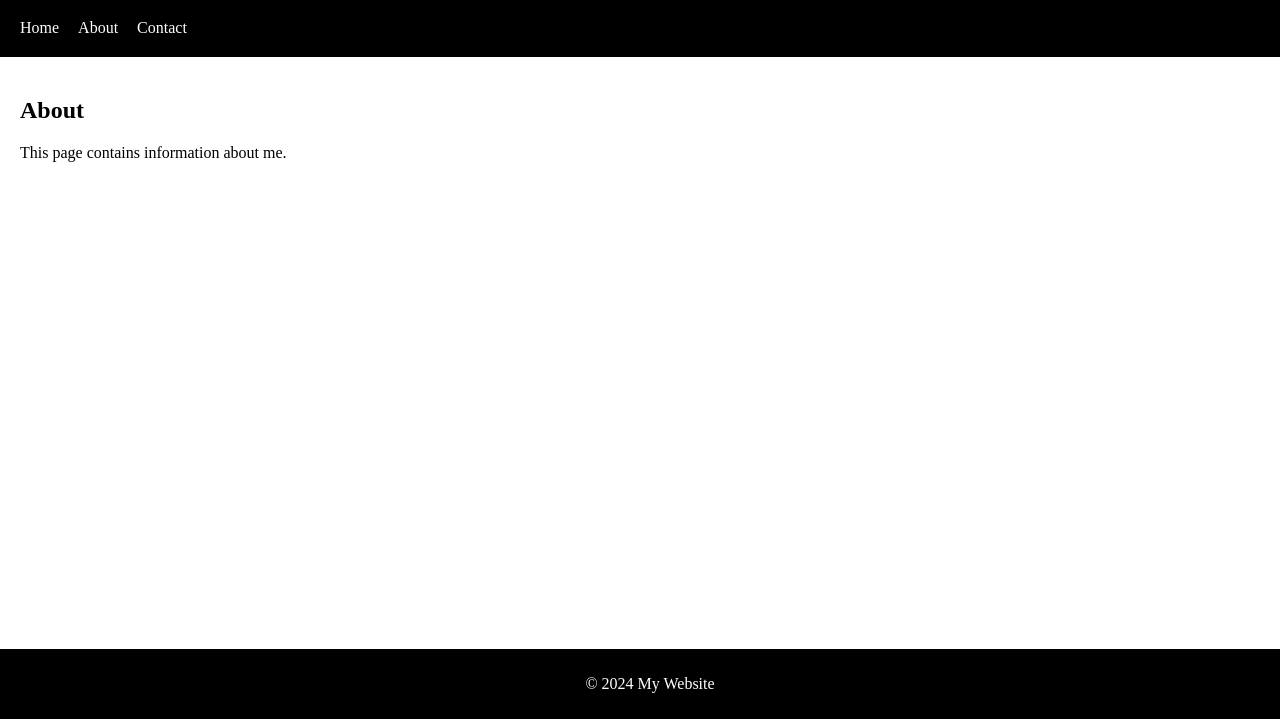
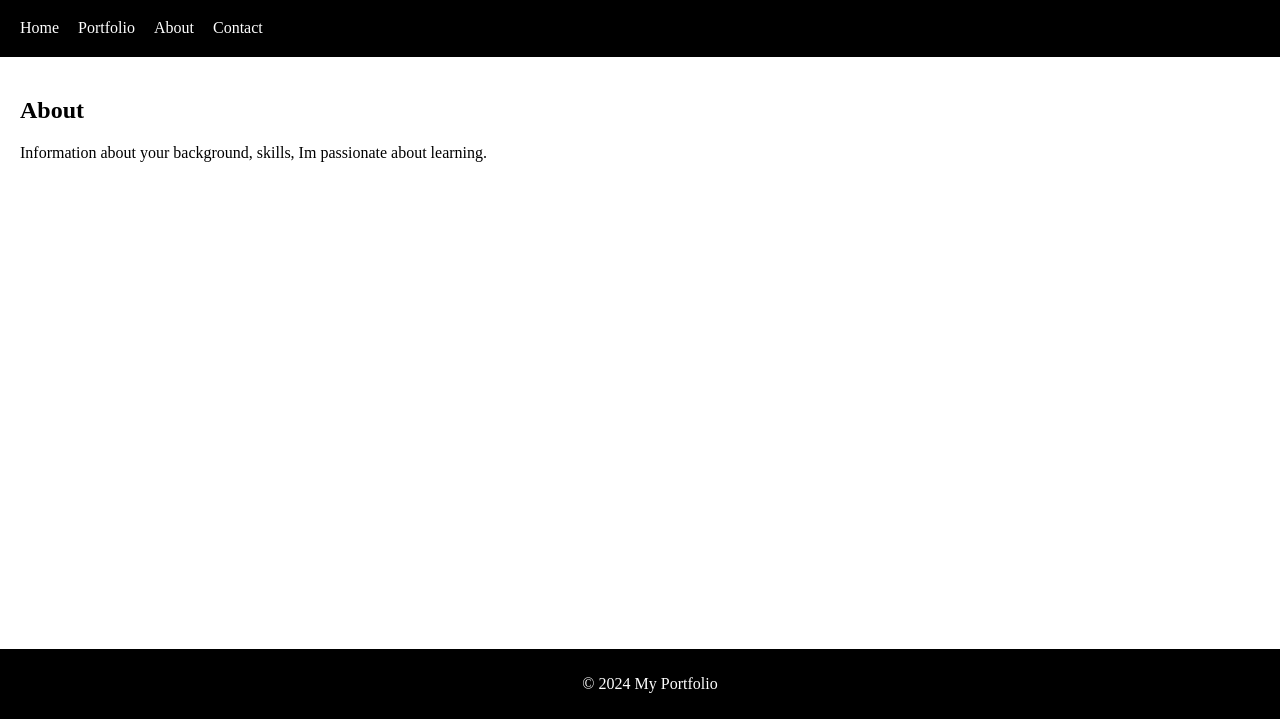
Before and after one commit to SamDSky/SamDSky.github.io, a plain HTML site: page about.html in a window 1280 px wide. Shown: the part 81-800 px from the top of the page. Drawn offline with Linux system fonts and the light colour scheme.

Commit message:
Update about.html

```diff
--- a/about.html
+++ b/about.html
@@ -3,7 +3,7 @@
 <head>
     <meta charset="UTF-8">
     <meta name="viewport" content="width=device-width, initial-scale=1.0">
-    <title>About - Sams Website</title>
+    <title>About Me - My Portfolio</title>
     <link rel="stylesheet" href="styles.css">
 </head>
 <body>
@@ -12,6 +12,7 @@
         <nav>
             <ul>
                 <li><a href="index.html">Home</a></li>
+                <li><a href="portfolio.html">Portfolio</a></li>
                 <li><a href="about.html">About</a></li>
                 <li><a href="contact.html">Contact</a></li>
             </ul>
@@ -19,10 +20,10 @@
     </header>
     <main>
         <h2>About</h2>
-        <p>This page contains information about me.</p>
+        <p>Information about your background, skills, Im passionate about learning.</p>
     </main>
     <footer>
-        <p>&copy; 2024 My Website</p>
+        <p>&copy; 2024 My Portfolio</p>
     </footer>
 </body>
 </html>
```
